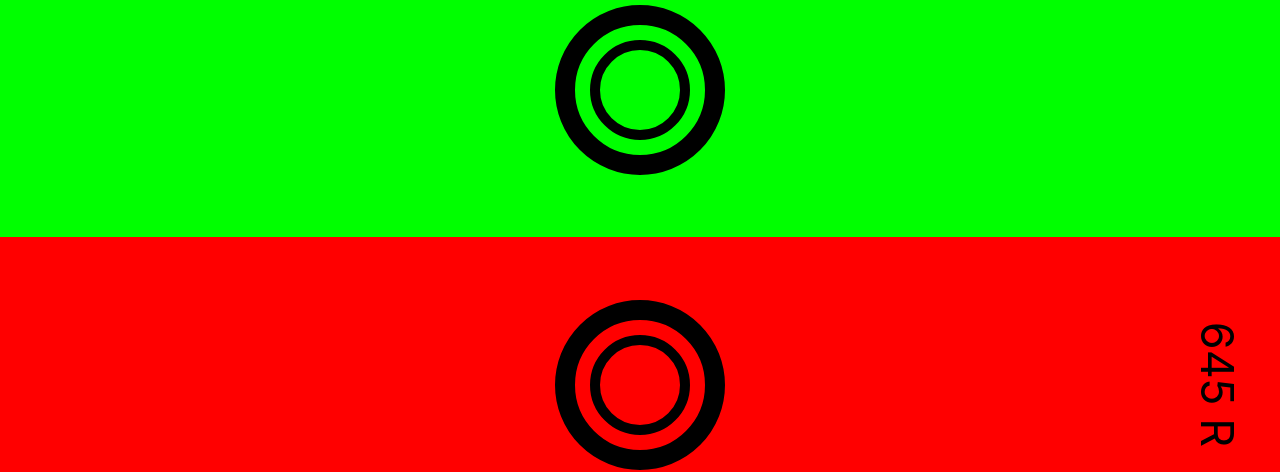
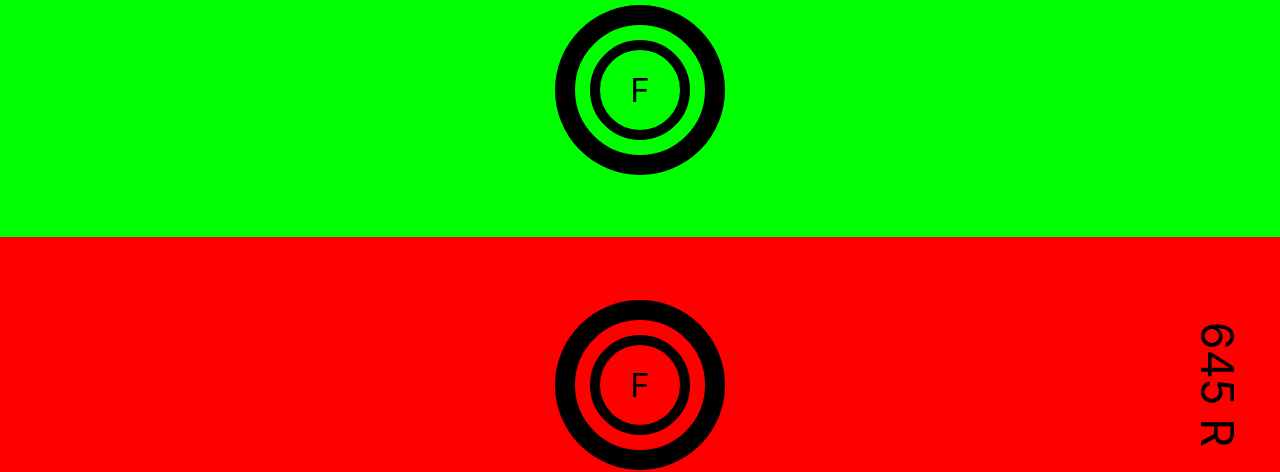
Before and after one commit to mgreenvision/mydiopter, a React (Create React App) app: page /dichotomy in a window 1280 px wide. Shown: the part 268-740 px from the top of the page. Built offline with nearby package versions, Linux system fonts and the light colour scheme.

Commit message:
F inside inner circle

```diff
--- a/src/Pages/DichotomyTest/DichotomyTest.jsx
+++ b/src/Pages/DichotomyTest/DichotomyTest.jsx
@@ -68,6 +68,7 @@ function DichotomyTest() {
       >
         <OuterCircle />
         <InnerCircle />
+        <F>F</F>
       </UpperColorBox>
 
       <LowerColorBox
@@ -92,6 +93,7 @@ function DichotomyTest() {
       >
         <OuterCircle />
         <InnerCircle />
+        <F>F</F>
         <TextWaveLangth>
           {colorPath === "red"
             ? colorPathData.redPicked[stepCount].waveLength
@@ -157,6 +159,14 @@ const InnerCircle = styled.div`
   position: absolute;
 `;
 
+const F = styled.div`
+  color: black;
+  font-family: var(--font-text);
+  font-size: var(--text-size-button);
+  border: none;
+  position: absolute;
+`;
+
 const TextWaveLangth = styled.div`
   position: absolute;
   transform: rotate(90deg);
```
Lines whose indentation alone changed are shown as unchanged.
